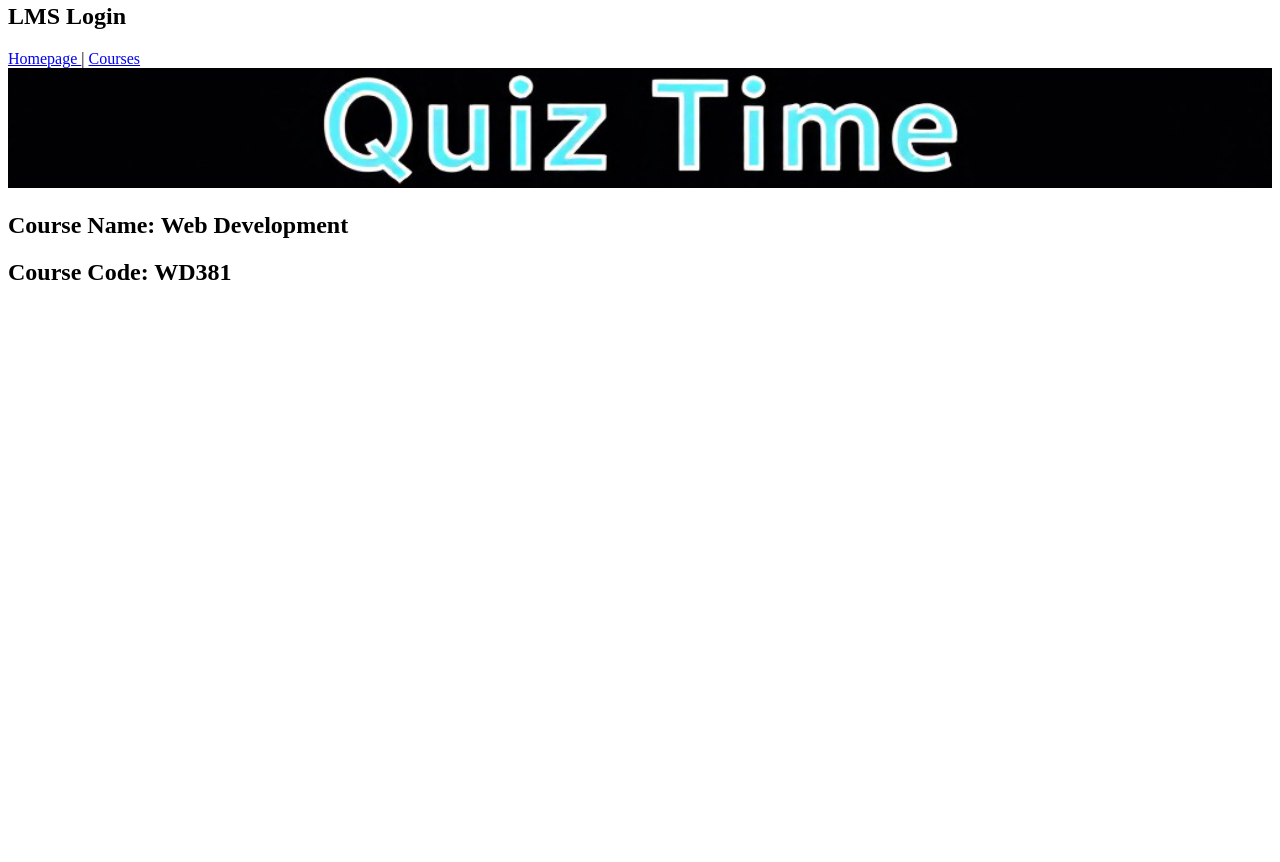
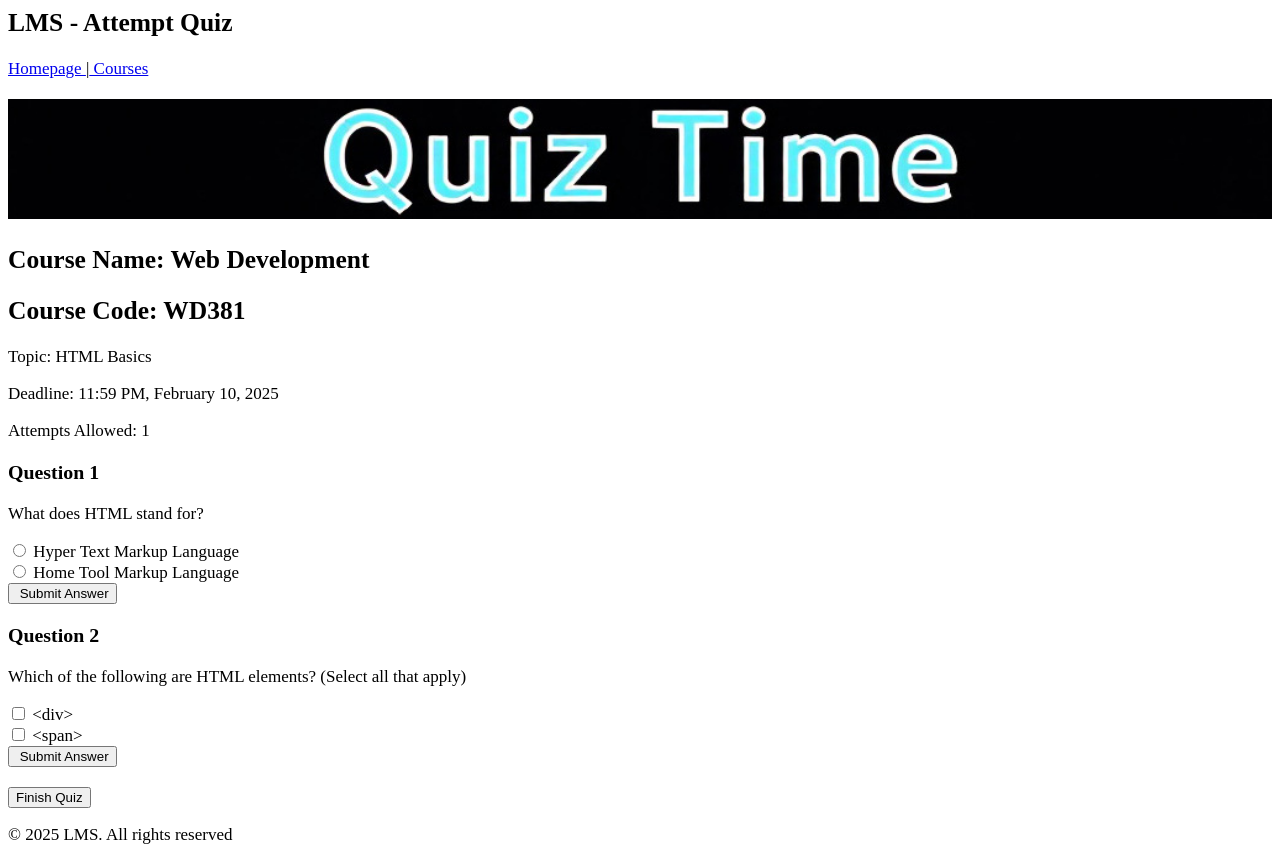
Before and after one commit to Mamoon-K/ENSF381-Assignment-1, a plain HTML site: page attempt_quiz.html in a window 1280 px wide. Shown: the part 189-1051 px from the top of the page. Before the commit the page ends 800 px from the top, so only its background shows below. Drawn offline with Linux system fonts and the light colour scheme.

Commit message:
Completed Attempt_Quiz.html

```diff
--- a/attempt_quiz.html
+++ b/attempt_quiz.html
@@ -5,27 +5,66 @@
     <meta name="viewport" content="width=device-width, initial-scale=1.0">
     <title>Attempt Quiz - LMS</title>
 </head>
-<body>
+<body style="font-size: 17px;">
     <img src="logo.jpg" alt="Logo" width="100" height="100">
     <h1>
         LMS - Learning Management System
     </h1>
-    <h2>LMS Login</h2>
+    <h2>LMS - Attempt Quiz</h2>
     <div>
-        <a href="index.html"> Homepage
-    </a>
-    | <a href="course_view.html"> Courses </a>
+        <a href="index.html"> Homepage </a>         |<a href="course_view.html"> Courses </a>
   </div>
-<main>
-
+<main style="font-size: 17px;">
+<br>
 
   <img src="banner.jpg" alt="Quiz Time" width="100%" height="120">
 
   <h2>Course Name: Web Development</h2>
     <h2>Course Code: WD381</h2>
 
+     <p>Topic: HTML Basics</p>
+      <p>Deadline: 11:59 PM, February 10, 2025</p>
+      <p>Attempts Allowed: 1</p>
+
+
+
+
+    <h3>Question 1</h3>
+
+    <p>What does HTML stand for?</p>
+
+    <input type="radio"  name="a1" >
+    <label for="a1">Hyper Text Markup Language</label>
+    <br>
+    <input type="radio" name="a1">
+    <label for="a1">Home Tool Markup Language</label>
+<br>
+    <input type="submit" name="S" value=" Submit Answer">
+
+    <h3>Question 2</h3>
+    <p> Which of the following are HTML elements? (Select all that apply)</p>
+    <input type="checkbox"  name="x1">
+    <label for="x1">
+      &lt;div&gt;
+      </label>
+
+      <br>
+
+    <input type="checkbox"  name="x1">
+      <label for="x1">
+        &lt;span&gt;
+        </label>
+      <br>
+
+    <input type="submit" name="S" value=" Submit Answer">
+
+    <br><br>
+    <input type="submit" value="Finish Quiz">
+
 
 
 </main>
+<footer>
+    <p>&copy; 2025 LMS. All rights reserved</p>
 </body>
 </html>
```
